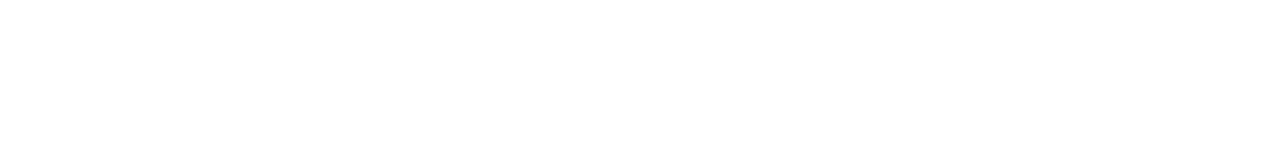
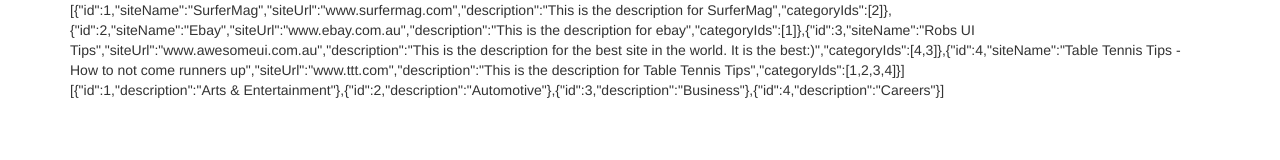
Before and after one commit to thamer90/search-index, a website: page index.html in a window 1280 px wide. Drawn offline with Linux system fonts and the light colour scheme; files that its build step writes are made by us from their sources.

Commit message:
Added JSON file, added http function to fetch data

```diff
--- /dev/null
+++ b/data.json
@@ -0,0 +1,59 @@
+{
+    "Sites":[
+        {
+          "id": 1,
+          "siteName": "SurferMag",
+          "siteUrl": "www.surfermag.com",
+          "description": "This is the description for SurferMag",
+          "categoryIds": [
+            2
+          ]
+        },
+        {
+          "id": 2,
+          "siteName": "Ebay",
+          "siteUrl": "www.ebay.com.au",
+          "description": "This is the description for ebay",
+          "categoryIds": [
+            1
+          ]
+        },
+        {
+          "id": 3,
+          "siteName": "Robs UI Tips",
+          "siteUrl": "www.awesomeui.com.au",
+          "description": "This is the description for the best site in the world. It is the best:)",
+          "categoryIds": [
+            4, 3
+          ]
+        },
+        {
+          "id": 4,
+          "siteName": "Table Tennis Tips - How to not come runners up",
+          "siteUrl": "www.ttt.com",
+          "description": "This is the description for Table Tennis Tips",
+          "categoryIds": [
+            1, 2, 3, 4
+           ]
+        }
+    ],
+
+    "Categories":[
+        {
+          "id": 1,
+          "description": "Arts & Entertainment"
+        },
+        {
+          "id": 2,
+          "description": "Automotive"
+        },
+        {
+          "id": 3,
+          "description": "Business"
+        },
+        {
+          "id": 4,
+          "description": "Careers"
+        }
+    ]
+}
--- a/index.html
+++ b/index.html
@@ -11,10 +11,16 @@
   <link rel="stylesheet" href="bower_components/bootstrap/dist/css/bootstrap.min.css" type="text/css">
   <link rel="stylesheet" href="css/style.min.css" type="text/css">
   </head>
-  <body>
+  <body ng-app="myApp">
+
+    <section class="container" ng-controller="SearchController">
+      {{ sites }}
+      <br />
+      {{ categories }}
+    </section>
 
   <script src="bower_components/jquery/dist/jquery.min.js" type="text/javascript"></script>
   <script src="bower_components/angular/angular.min.js" type="text/javascript"></script>
-  <script src="js/app.min.js" type="text/javascript"></script>
+  <script src="js/app.js" type="text/javascript"></script>
   </body>
 </html>
--- a/js/app.js
+++ b/js/app.js
@@ -0,0 +1,13 @@
+'use strict';
+
+// Declare app level module which depends on views, and components
+var myApp  =  angular.module('myApp', []);
+
+myApp.controller('SearchController', function($scope, $http){
+
+    $http.get('data.json').then(function(response) {
+        $scope.sites = response.data.Sites;
+        $scope.categories = response.data.Categories;
+    });
+
+});
```
Also changed, not shown: js/app.min.js, 1 other file.
